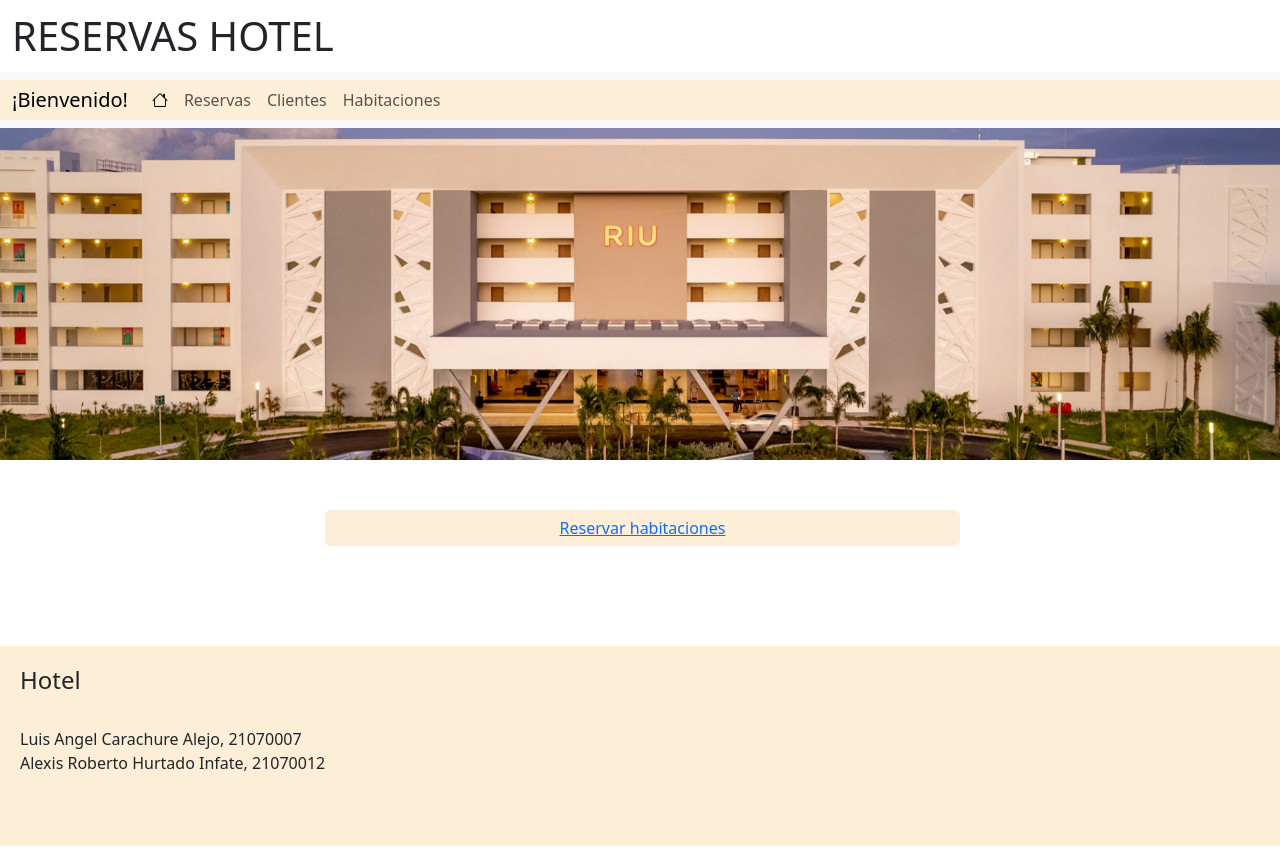
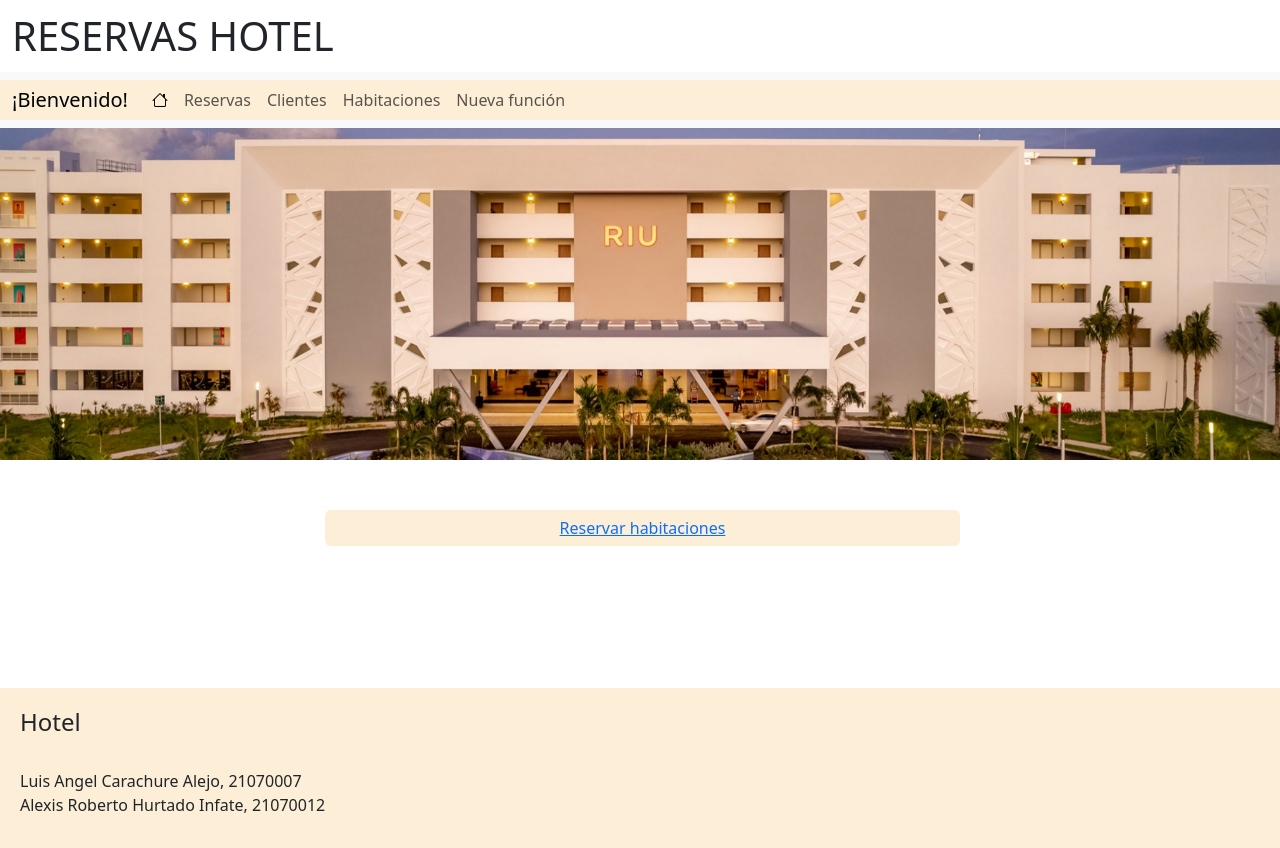
Before and after one commit to McBlockier0216/Mongol, a Flask app: page /home in a window 1280 px wide. Run offline with Flask 3, Linux system fonts and the light colour scheme; parts of the project's set-up code (start-up, migrations or seed data) failed here and were passed over.

Commit message:
última version

```diff
--- a/static/styles.css
+++ b/static/styles.css
@@ -1,5 +1,6 @@
 html,body{
-    height-min: 1000px;
+    height: 100%;
+    width: 100%;
 }
 
 #titulo{
@@ -24,14 +25,15 @@ html,body{
 }
 
 #footer{
-    margin-top: 100px;
+    /*margin-top: 100px;*/
     background-color: #fceed7;
-    height: 200px;
+    height: 20%;
     padding: 20px;
 }
 
 #contenedor{
-    min-height: 313px;
+    min-height: 70%;
+    padding-bottom: 100px;
 }
 
 .contenedor2{
--- a/templates/clientes.html
+++ b/templates/clientes.html
@@ -25,7 +25,7 @@
             <div class="collapse navbar-collapse" id="navbarSupportedContent">
               <ul class="navbar-nav me-auto mb-2 mb-lg-0">
                 <li class="nav-item">
-                  <a class="nav-link active" aria-current="page" href="/static" id="inicioBtn"><i class="bi bi-house"></i></a>
+                  <a class="nav-link active" aria-current="page" href="/home" id="inicioBtn"><i class="bi bi-house"></i></a>
                 </li>
                 <li class="nav-item">
                   <a class="nav-link" href="/reservas" id="reservasBtn">Reservas</a>
--- a/templates/habitaciones.html
+++ b/templates/habitaciones.html
@@ -25,7 +25,7 @@
             <div class="collapse navbar-collapse" id="navbarSupportedContent">
               <ul class="navbar-nav me-auto mb-2 mb-lg-0">
                 <li class="nav-item">
-                  <a class="nav-link active" aria-current="page" href="/static" id="inicioBtn"><i class="bi bi-house"></i></a>
+                  <a class="nav-link active" aria-current="page" href="/home" id="inicioBtn"><i class="bi bi-house"></i></a>
                 </li>
                 <li class="nav-item">
                   <a class="nav-link" href="/reservas" id="reservasBtn">Reservas</a>
--- a/templates/index.html
+++ b/templates/index.html
@@ -35,6 +35,9 @@
                 </li>
                   <li class="nav-item">
                   <a class="nav-link" href="/habitaciones" id="habBtn">Habitaciones</a>
+                </li>
+                  <li class="nav-item"> <!--ESTA ES UNA NUEVA FUNCIÓN-->
+                  <a class="nav-link" href="" id="newBtn">Nueva función</a>
                 </li>
               </ul>
             </div>
--- a/templates/reservas.html
+++ b/templates/reservas.html
@@ -26,7 +26,7 @@
             <div class="collapse navbar-collapse" id="navbarSupportedContent">
                 <ul class="navbar-nav me-auto mb-2 mb-lg-0">
                     <li class="nav-item">
-                        <a class="nav-link active" aria-current="page" href="/static" id="inicioBtn"><i class="bi bi-house"></i></a>
+                        <a class="nav-link active" aria-current="page" href="/home" id="inicioBtn"><i class="bi bi-house"></i></a>
                     </li>
                     <li class="nav-item">
                         <a class="nav-link" href="/reservas" id="reservasBtn">Reservas</a>
```
